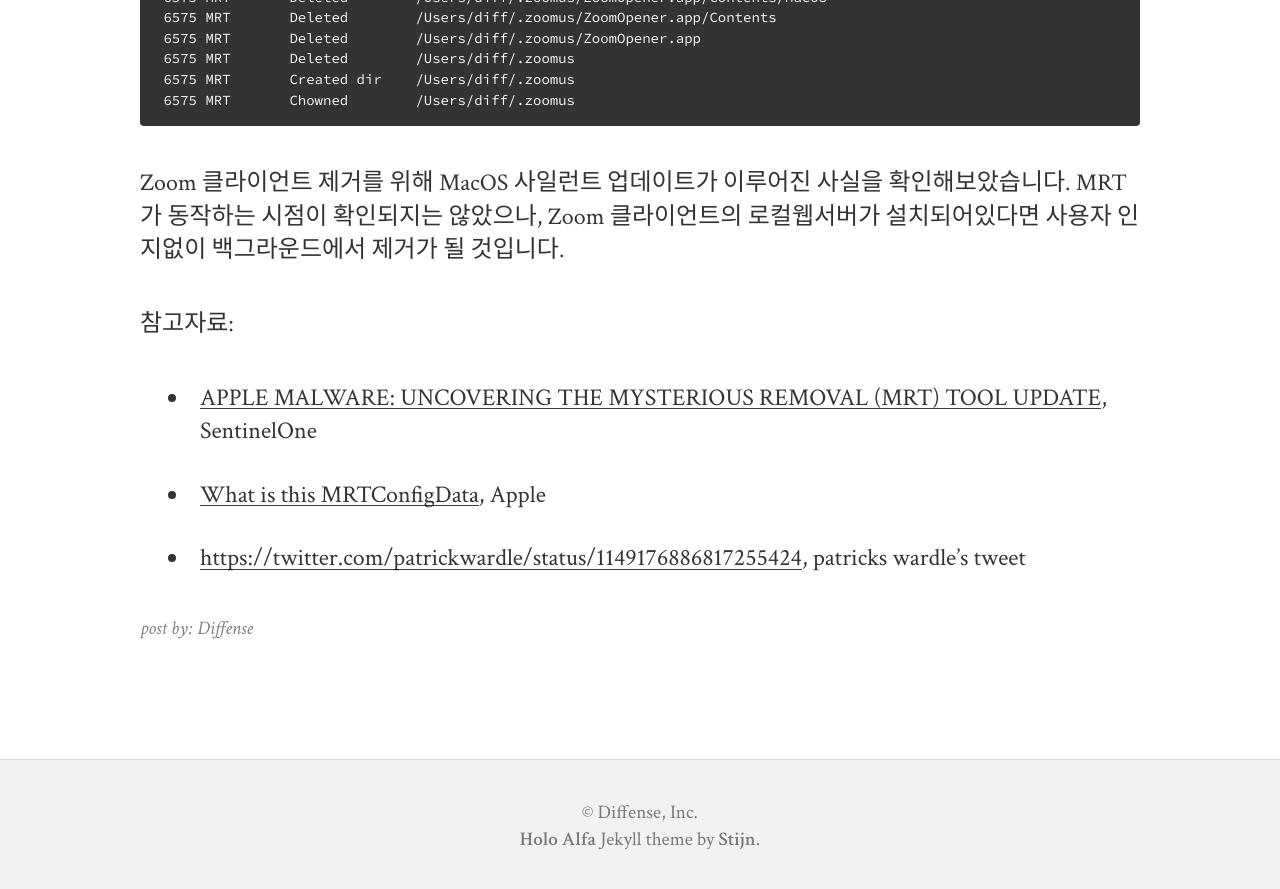
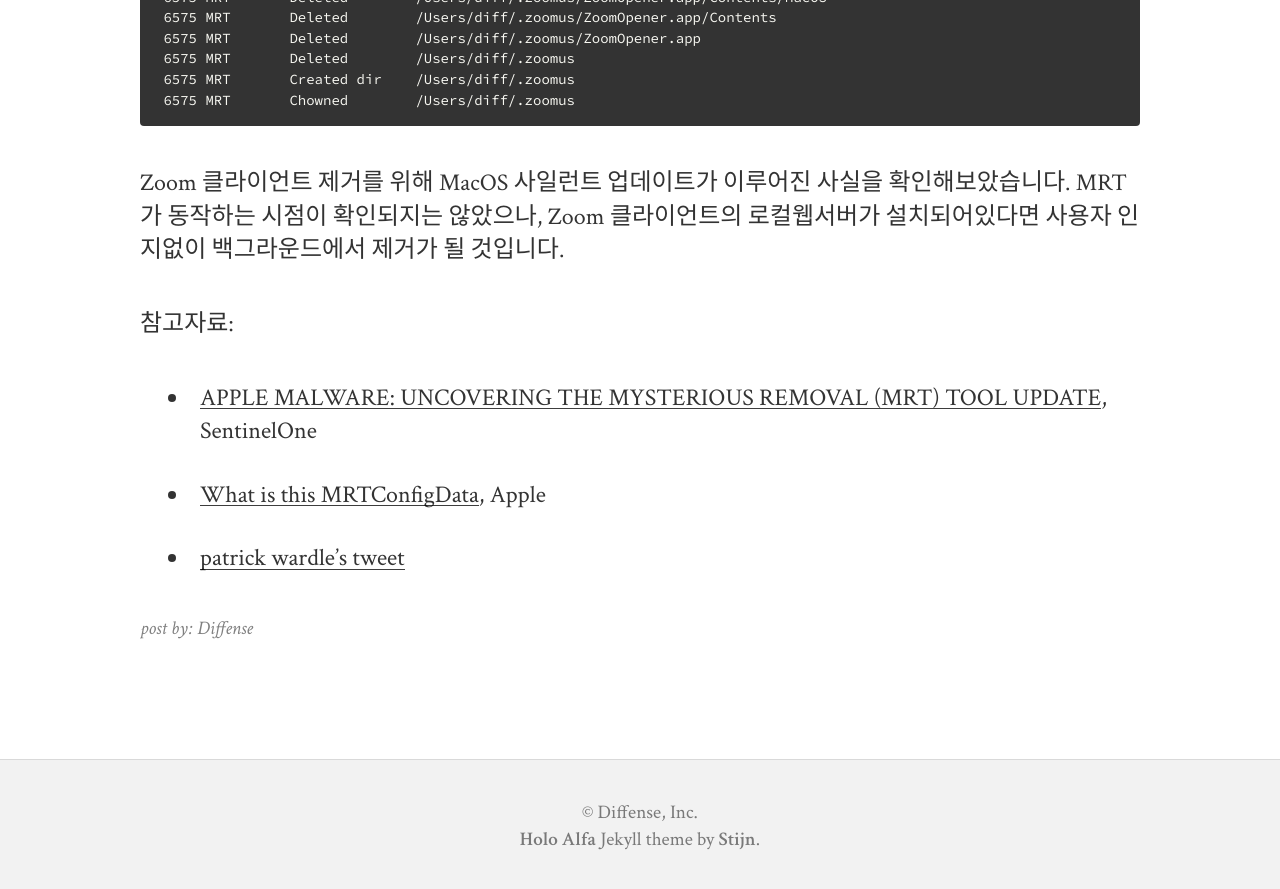
Before and after one commit to intellee/blog.diffense.co.kr, a Jekyll site: the page built from _posts/2019-07-12-WD.md, in a window 1280 px wide and 900 px high, scrolled down 5429 px. Shown: the top 889 px of the window. Built offline with Jekyll 4.4.1, drawn with Linux system fonts in a browser that asks for light colours; nearby versions of some CDN libraries.

Commit message:
long link removed

```diff
--- a/_posts/2019-07-12-WD.md
+++ b/_posts/2019-07-12-WD.md
@@ -125,4 +125,4 @@
 
 * [APPLE MALWARE: UNCOVERING THE MYSTERIOUS REMOVAL (MRT) TOOL UPDATE](https://www.sentinelone.com/blog/apples-malware-removal-mrt-tool-update/), SentinelOne
 * [What is this MRTConfigData](https://discussions.apple.com/thread/250079600), Apple
-* [https://twitter.com/patrickwardle/status/1149176886817255424](https://twitter.com/patrickwardle/status/1149176886817255424), patricks wardle's tweet
+* [patrick wardle's tweet](https://twitter.com/patrickwardle/status/1149176886817255424)
```
